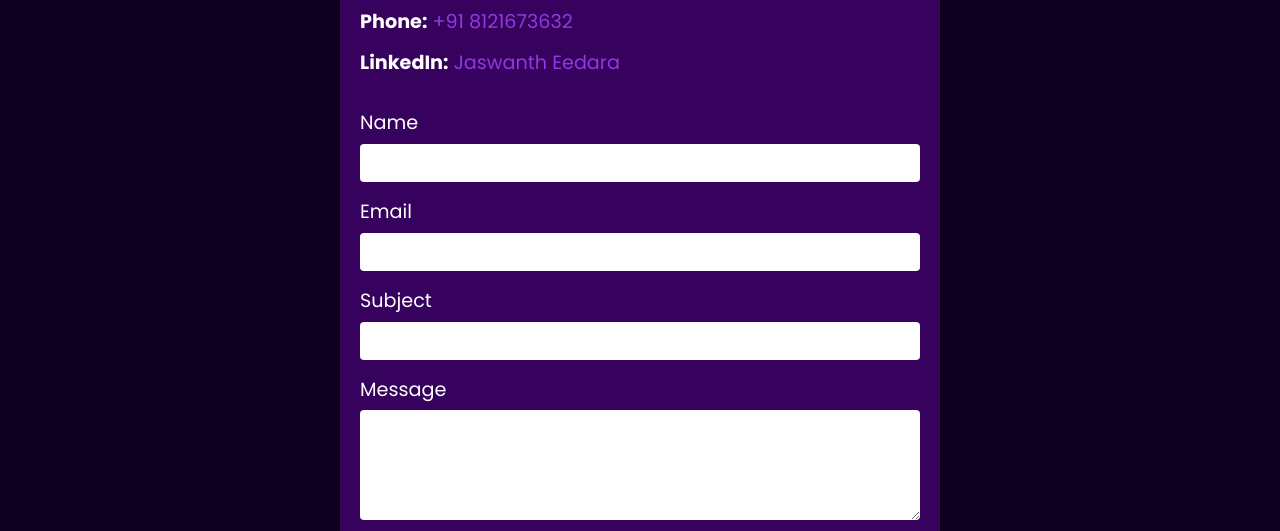
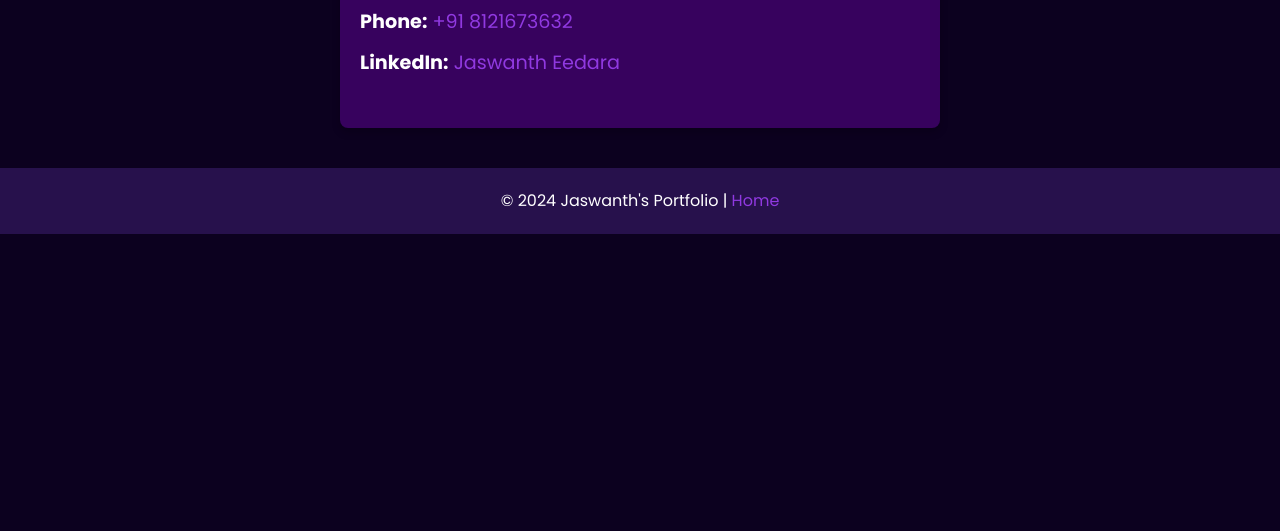
Before and after one commit to jaswanth457259/Jaswanth-s-Portfolio, a plain HTML site: page contact.html in a window 1280 px wide. Shown: the part 269-800 px from the top of the page. Drawn offline with Linux system fonts and the light colour scheme.

Commit message:
Update contact.html

```diff
--- a/contact.html
+++ b/contact.html
@@ -110,21 +110,7 @@
             <p><strong>Phone:</strong> <a href="tel:+918121673632">+91 8121673632</a></p>
             <p><strong>LinkedIn:</strong> <a href="https://www.linkedin.com/in/jaswanth-eedara-b53810254/" target="_blank">Jaswanth Eedara</a></p>
         </div>
-        <form action="message-sent.html" method="post" enctype="text/plain">
-            <label for="name">Name</label>
-            <input type="text" id="name" name="name" required>
 
-            <label for="email">Email</label>
-            <input type="email" id="email" name="email" required>
-
-            <label for="subject">Subject</label>
-            <input type="text" id="subject" name="subject" required>
-
-            <label for="message">Message</label>
-            <textarea id="message" name="message" rows="5" required></textarea>
-
-            <input type="submit" value="Send Message">
-        </form>
 
     </main>
     <footer>
```
